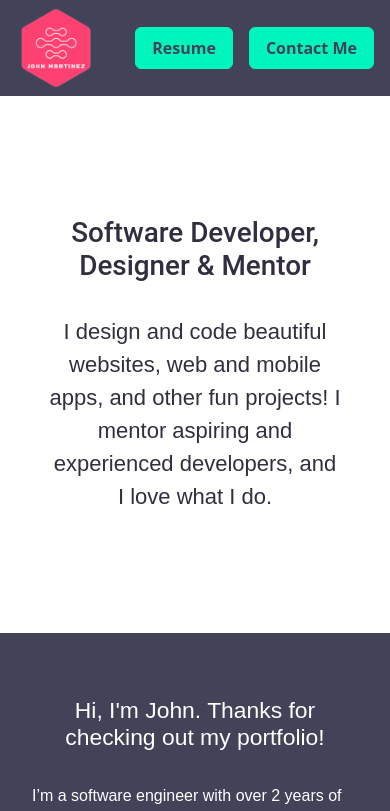
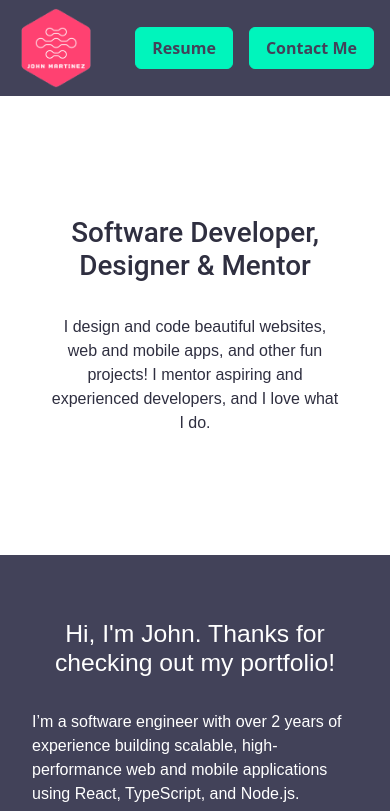
Before and after one commit to john-martinez-729/personal-site, a React (Create React App) app: page / in a window 390 px wide. Shown: the top 811 px of the page. Built offline with nearby package versions, Linux system fonts and the light colour scheme.

Commit message:
modified css

```diff
--- a/src/App.css
+++ b/src/App.css
@@ -119,17 +119,12 @@ header div {
 
 @media only screen and (max-width: 62em) {
   .primary-section {
-    /* margin-bottom: 3rem; */
     padding-top: 4rem;
   }
 
-  .primary-section p {
-    margin-bottom: 3rem;
+  .primary-section p,
+  header p {
     font-size: 1rem;
-  }
-
-  .primary-section h2 {
-    font-size: 1.43rem;
   }
 }
 
@@ -184,8 +179,6 @@ header div {
 @media only screen and (max-width: 62em) {
   .skill-card {
     padding: 2rem 1.5rem;
-    /* min-width: 300px !important; */
-    /* max-width: 343px !important; */
     border-right: none !important;
   }
 
```
